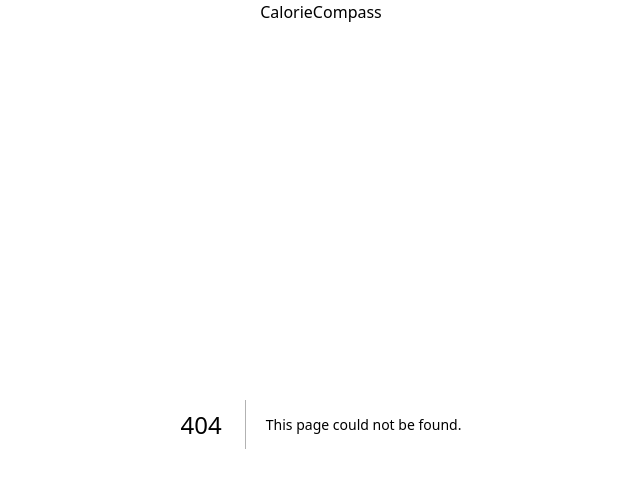
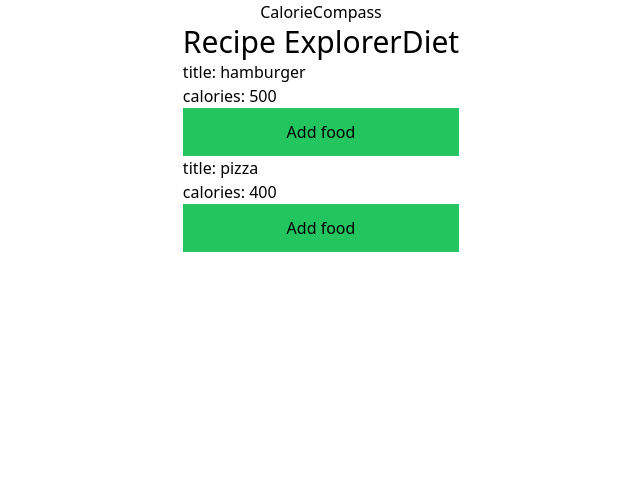
Before and after one commit to MustafaRavullu/calorie-compass, a Next.js app: page /recipe-explorer in a window 1280 px wide. Before the commit this address had no page. Shown: the top 488 px of the page, without its empty margins (319-959 px from the left). Built offline with nearby package versions, Linux system fonts and the light colour scheme.

Commit message:
feat: create adding and removing functionality to the diet
Created a mechanism that allows users can add an item to diet page and remove from diet. Also, created notifications that informs users after adding and removing operations

```diff
--- a/src/app/calorie-need/page.js
+++ b/src/app/calorie-need/page.js
@@ -3,7 +3,7 @@
 import Link from "next/link";
 import { useState, useRef } from "react";
 import { calculateDailyCalorieNeed, hasEmptyValue } from "@/utils";
-import useAppStore from "@/store";
+import useUserStore from "@/store/user";
 import { useGetFromStore } from "@/hooks";
 
 function CalorieNeed() {
@@ -20,11 +20,15 @@ function CalorieNeed() {
     goal: "",
   });
   const dailyCalorieNeed = useGetFromStore(
-    useAppStore,
+    useUserStore,
     (state) => state.dailyCalorieNeed
   );
-  const setDailyCalorieNeed = useAppStore((state) => state.setDailyCalorieNeed);
-  const setIsUserAuthorized = useAppStore((state) => state.setIsUserAuthorized);
+  const setDailyCalorieNeed = useUserStore(
+    (state) => state.setDailyCalorieNeed
+  );
+  const setIsUserAuthorized = useUserStore(
+    (state) => state.setIsUserAuthorized
+  );
   // keeps track of missing input values to inform user that they are missing values
   const [isEmptyValueDetected, setIsEmptyValueDetected] = useState(false);
 
--- a/src/app/diet/page.js
+++ b/src/app/diet/page.js
@@ -1,16 +1,30 @@
 "use client";
 
 import CalorieBar from "@/components/calorie-bar";
-import useAppStore from "@/store";
+import useUserStore from "@/store/user";
 import { useRouter } from "next/navigation";
+import DietList from "@/components/diet-list";
+import useDietStore from "@/store/diet";
+import Link from "next/link";
+import Notification from "@/components/notification";
+import { useGetFromStore, useNotification } from "@/hooks";
 
 function Diet() {
   // STATES
-  const setIsUserAuthorized = useAppStore((state) => state.setIsUserAuthorized);
-  const setCompletedDailyCalorieNeed = useAppStore(
+  const setIsUserAuthorized = useUserStore(
+    (state) => state.setIsUserAuthorized
+  );
+  const setCompletedDailyCalorieNeed = useUserStore(
     (state) => state.setCompletedDailyCalorieNeed
   );
-  const setDailyCalorieNeed = useAppStore((state) => state.setDailyCalorieNeed);
+  const setDailyCalorieNeed = useUserStore(
+    (state) => state.setDailyCalorieNeed
+  );
+  const [showMessage, setShowMessage] = useNotification(3000);
+  const successMessage = useGetFromStore(
+    useDietStore,
+    (state) => state.successMessage
+  );
 
   // HOOKS
   const router = useRouter();
@@ -27,10 +41,20 @@ function Diet() {
   return (
     <main>
       <p>Diet page</p>
+      <div className="flex text-3xl">
+        <Link href="/recipe-explorer">Recipe Explorer</Link>
+        <Link href="/diet">Diet</Link>
+      </div>
       <CalorieBar />
       <button type="button" onClick={handleReset}>
         reset progress
       </button>
+      <Notification
+        active={showMessage}
+        successMessage={successMessage}
+        errorMessage=""
+      />
+      <DietList setShowMessage={setShowMessage} />
     </main>
   );
 }
--- a/src/app/page.js
+++ b/src/app/page.js
@@ -2,12 +2,12 @@
 
 import Link from "next/link";
 import { useEffect } from "react";
-import useAppStore from "@/store";
+import useUserStore from "@/store/user";
 import { useRouter } from "next/navigation";
 
 export default function Home() {
   // STATES
-  const isUserAuthorized = useAppStore((state) => state.isUserAuthorized);
+  const isUserAuthorized = useUserStore((state) => state.isUserAuthorized);
 
   // HOOKS
   const router = useRouter();
--- /dev/null
+++ b/src/app/recipe-explorer/page.js
@@ -0,0 +1,69 @@
+"use client";
+
+import Link from "next/link";
+import useDietStore from "@/store/diet";
+import { useGetFromStore, useNotification } from "@/hooks";
+import { useEffect, useState } from "react";
+import Notification from "@/components/notification";
+
+function RecipeExplorer() {
+  // STATES
+  const addFoodToDiet = useDietStore((state) => state.addFoodToDiet);
+  const successMessage = useGetFromStore(
+    useDietStore,
+    (state) => state.successMessage
+  );
+  const errorMessage = useGetFromStore(
+    useDietStore,
+    (state) => state.errorMessage
+  );
+  // sets the message that informs the user for adding food
+
+  // HOOKS
+  const [showMessage, setShowMessage] = useNotification(3000);
+  return (
+    <div>
+      <div className="flex text-3xl">
+        <Link href="/recipe-explorer">Recipe Explorer</Link>
+        <Link href="/diet">Diet</Link>
+      </div>
+      <Notification
+        active={showMessage}
+        successMessage={successMessage}
+        errorMessage={errorMessage}
+      />
+      <div className="flex flex-col">
+        <div className="flex flex-col">
+          <p>title: hamburger</p>
+          <p>calories: 500</p>
+          <button
+            type="button"
+            className="bg-green-500 p-3"
+            onClick={() => {
+              addFoodToDiet({ id: 1, title: "hamburger", calories: 500 });
+              setShowMessage(true);
+            }}
+          >
+            Add food
+          </button>
+        </div>
+        <div className="flex flex-col">
+          <p>title: pizza</p>
+          <p>calories: 400</p>
+          <button
+            type="button"
+            className="bg-green-500 p-3"
+            onClick={() => {
+              addFoodToDiet({ id: 2, title: "pizza", calories: 400 });
+              setShowMessage(true);
+            }}
+          >
+            Add food
+          </button>
+        </div>
+      </div>
+    </div>
+  );
+}
+
+export default RecipeExplorer;
--- a/src/components/calorie-bar.js
+++ b/src/components/calorie-bar.js
@@ -1,19 +1,19 @@
 "use client";
 
-import useAppStore from "@/store";
+import useUserStore from "@/store/user";
 import { useGetFromStore } from "@/hooks";
 
 function CalorieBar() {
   //STATES
   const dailyCalorieNeed = useGetFromStore(
-    useAppStore,
+    useUserStore,
     (state) => state.dailyCalorieNeed
   );
   const completedDailyCalorieNeed = useGetFromStore(
-    useAppStore,
+    useUserStore,
     (state) => state.completedDailyCalorieNeed
   );
-  const setCompletedDailyCalorieNeed = useAppStore(
+  const setCompletedDailyCalorieNeed = useUserStore(
     (state) => state.setCompletedDailyCalorieNeed
   );
 
--- /dev/null
+++ b/src/components/diet-list.js
@@ -0,0 +1,38 @@
+"use client";
+
+import useDietStore from "@/store/diet";
+import { useGetFromStore } from "@/hooks";
+
+function DietList({ setShowMessage }) {
+  // STATES
+  const diet = useGetFromStore(useDietStore, (state) => state.diet);
+  const removeFoodFromDiet = useDietStore((state) => state.removeFoodFromDiet);
+
+  return (
+    <div>
+      {diet?.length === 0 ? (
+        <p>You have no food in your diet</p>
+      ) : (
+        diet?.map((item) => (
+          <div key={item.id} className="flex flex-col p-3">
+            <p>title: {item.title}</p>
+            <p>calories: {item.calories}</p>
+
+            <button
+              type="button"
+              className="bg-red-500 p-3"
+              onClick={() => {
+                removeFoodFromDiet(item.id);
+                setShowMessage(true);
+              }}
+            >
+              Remove
+            </button>
+          </div>
+        ))
+      )}
+    </div>
+  );
+}
+
+export default DietList;
--- a/src/components/header.js
+++ b/src/components/header.js
@@ -1,12 +1,12 @@
 "use client";
 
-import useAppStore from "@/store";
+import useUserStore from "@/store/user";
 import { useGetFromStore } from "@/hooks";
 
 function Header() {
   // STATES
   const isUserAuthorized = useGetFromStore(
-    useAppStore,
+    useUserStore,
     (state) => state.isUserAuthorized
   );
 
--- /dev/null
+++ b/src/components/notification.js
@@ -0,0 +1,14 @@
+function Notification({ successMessage, errorMessage, active }) {
+  return (
+    <>
+      {active &&
+        (successMessage ? (
+          <div className="bg-green-500 p-1">{successMessage}</div>
+        ) : (
+          <div className="bg-red-500 p-1">{errorMessage}</div>
+        ))}
+    </>
+  );
+}
+
+export default Notification;
--- a/src/hooks.js
+++ b/src/hooks.js
@@ -1,5 +1,11 @@
 import { useEffect, useState } from "react";
 
+/**
+ * Zustand persist middleware can not work properly beacuse
+ * server side states and client side states are different
+ * in each page refresh. So we need to merge the states.
+ * This function does this.
+ */
 export function useGetFromStore(store, callback) {
   const result = store(callback);
   const [state, setState] = useState();
@@ -8,3 +14,15 @@ export function useGetFromStore(store, callback) {
   }, [result]);
   return state;
 }
+
+// Makes a notification appear for a certain amount of time
+export function useNotification(time) {
+  const [showMessage, setShowMessage] = useState(false);
+  useEffect(() => {
+    const timer = setTimeout(() => {
+      setShowMessage(false);
+    }, time);
+    return () => clearTimeout(timer);
+  }, [showMessage, time]);
+  return [showMessage, setShowMessage];
+}
--- /dev/null
+++ b/src/store/diet.js
@@ -0,0 +1,41 @@
+import { create } from "zustand";
+import { persist } from "zustand/middleware";
+
+const useDietStore = create(
+  persist(
+    (set) => ({
+      successMessage: "",
+      errorMessage: "",
+      setSuccessMessage: (message) => set({ successMessage: message }),
+      setErrorMessage: (message) => set({ errorMessage: message }),
+      diet: [],
+      addFoodToDiet: (food) =>
+        set((state) => {
+          const isDuplicate = state.diet.some((item) => item.id === food.id);
+          if (!isDuplicate) {
+            state.setSuccessMessage("Item added successfully ");
+            state.setErrorMessage("");
+            return {
+              diet: [...state.diet, food],
+            };
+          }
+          state.setErrorMessage("Item already exists");
+          state.setSuccessMessage("");
+          return {
+            diet: state.diet,
+          };
+        }),
+      removeFoodFromDiet: (foodId) =>
+        set((state) => {
+          state.setSuccessMessage("Item deleted successfully");
+          return {
+            diet: state.diet.filter((item) => item.id !== foodId),
+          };
+        }),
+    }),
+    {
+      name: "diet-store",
+    }
+  )
+);
+export default useDietStore;
--- a/src/store.js
+++ b/src/store/user.js
@@ -1,11 +1,10 @@
 import { create } from "zustand";
 import { persist } from "zustand/middleware";
 
-const useAppStore = create(
+const useUserStore = create(
   persist(
     (set) => ({
       isUserAuthorized: false,
-
       setIsUserAuthorized: (value) => set({ isUserAuthorized: value }),
       dailyCalorieNeed: 0,
       setDailyCalorieNeed: (value) => set({ dailyCalorieNeed: value }),
@@ -14,9 +13,9 @@ const useAppStore = create(
         set({ completedDailyCalorieNeed: value }),
     }),
     {
-      name: "app-store",
+      name: "user-store",
     }
   )
 );
 
-export default useAppStore;
+export default useUserStore;
```
